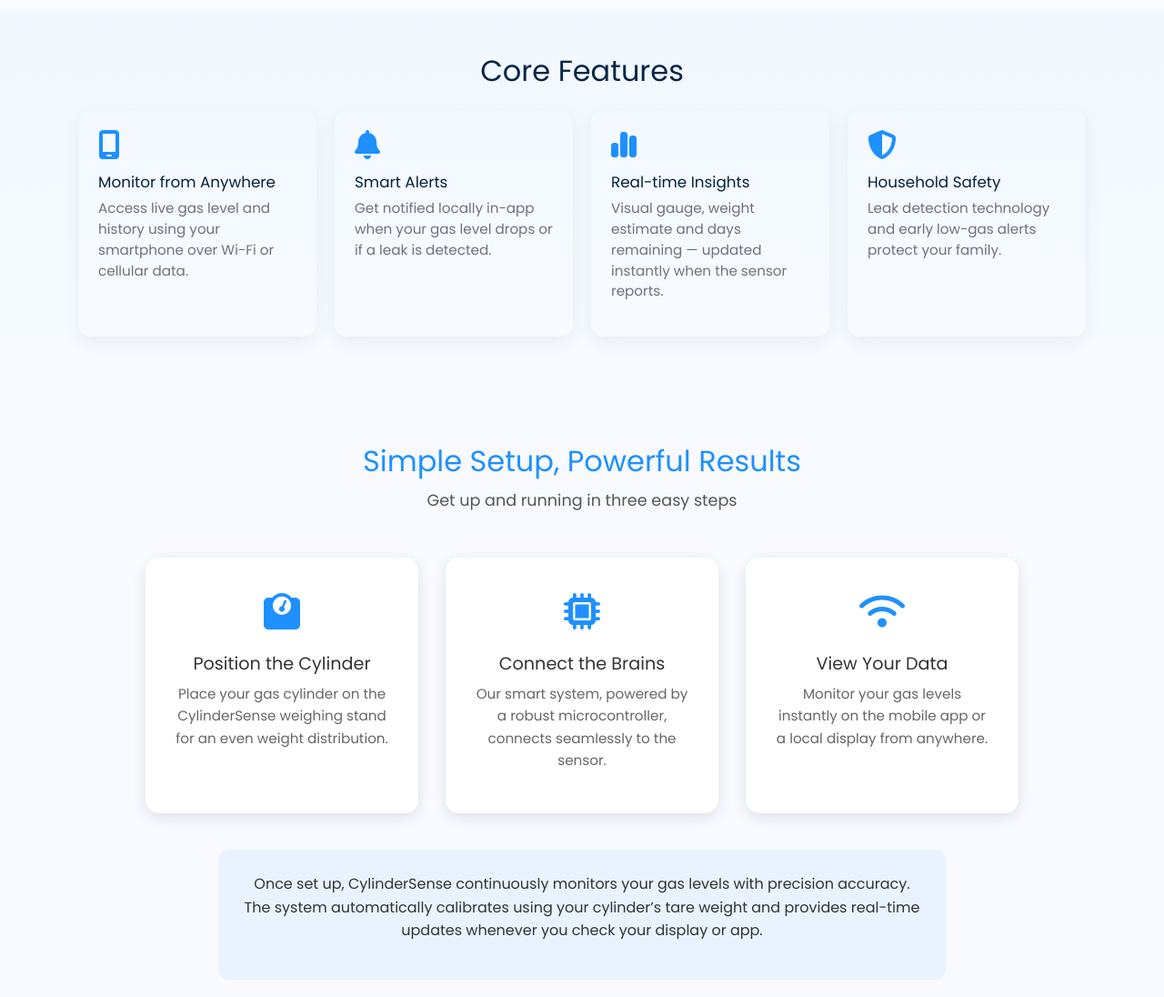
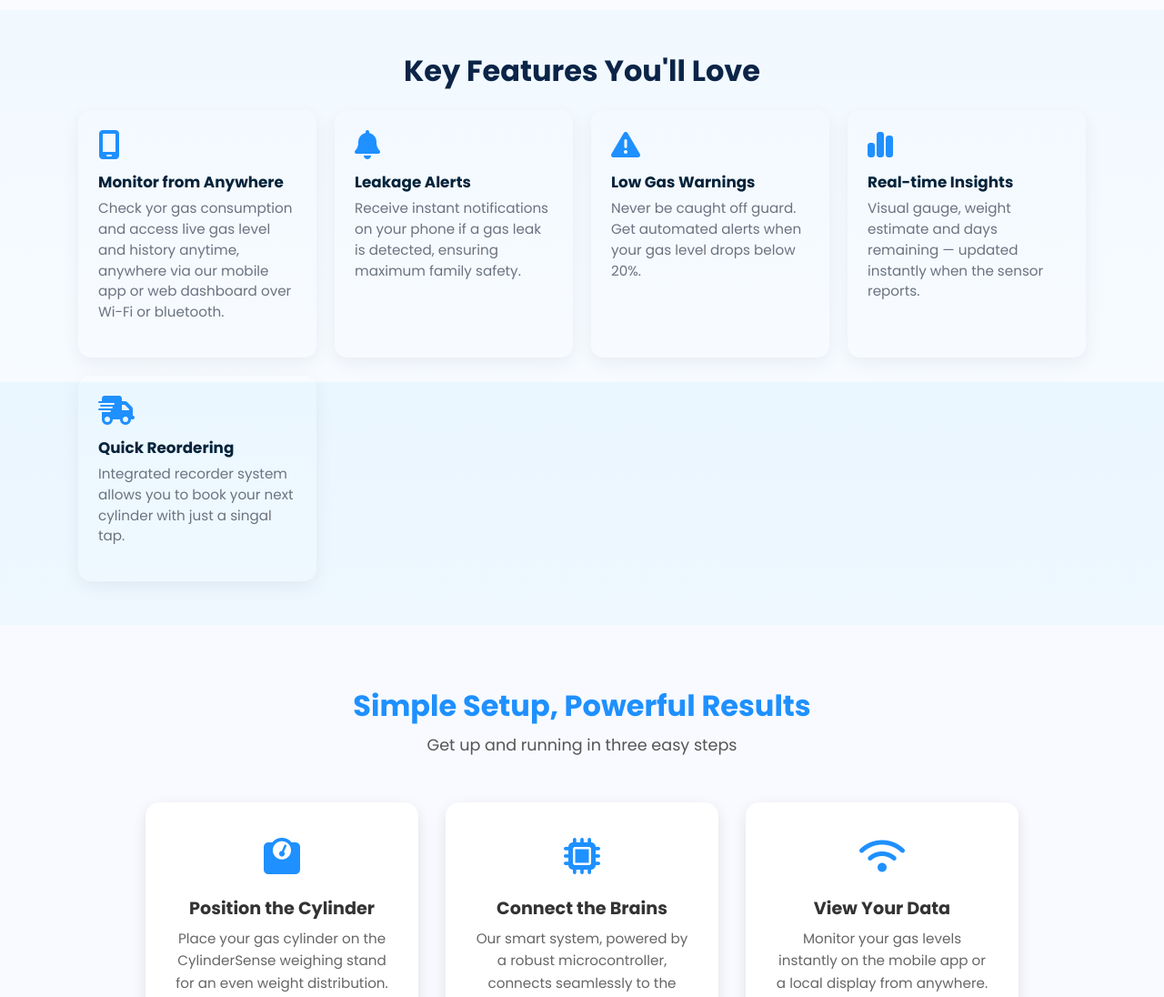
Before and after one commit to hafsa-imran25/GAS-MONITORING-SYSTEM-, a website: page index.html in a window 1280 px wide. Shown: the part 1180-2276 px from the top of the page at 91% size. Drawn offline with nearby package versions, Linux system fonts and the light colour scheme.

Commit message:
index.html
Updated navbar branding and enhanced feature descriptions.

```diff
--- a/index.html
+++ b/index.html
@@ -17,7 +17,7 @@
   <!-- NAVBAR (same across pages) -->
   <nav class="navbar navbar-expand-lg">
     <div class="container">
-      <a class="navbar-brand" href="index.html"><i class="fa-regular fa-tank-recovery"></i> Gas Monitoring System</a>
+      <a class="navbar-brand" href="index.html"><i class="fa-solid fa-microchip"></i> SmartGas System</a>
       <button class="navbar-toggler" type="button" data-bs-toggle="collapse" data-bs-target="#navMenu">
         <span class="navbar-toggler-icon"></span>
       </button>
@@ -55,13 +55,13 @@
   <div class="display-cards">
     <div class="display-card">
       <img src="images/lcd-display.png" alt="Local LCD Display" />
-      <h3>Local LCD Display</h3>
+      <h3><b>Local LCD Display</b></h3>
       <p>View real-time gas percentage and weight directly on the local device screen.</p>
     </div>
 
     <div class="display-card">
       <img src="images/mobile-view.png" alt="Mobile App View" />
-      <h3>Mobile App View</h3>
+      <h3><b>Mobile App View</b></h3>
       <p>Track gas levels remotely using the mobile application with instant updates.</p>
     </div>
   </div>
@@ -71,34 +71,39 @@
 
   <!-- FEATURES -->
   <section id="features" class="features container">
-    <h2 class="mb-4 center">Core Features</h2>
+    <h2 class="mb-4 center"><b>Key Features You'll Love</b></h2>
     <div class="feature-grid">
       <div class="feature">
         <i class="fa-solid fa-mobile-screen fa-2x" style="color:var(--primary)"></i>
-        <h5>Monitor from Anywhere</h5>
-        <p>Access live gas level and history using your smartphone over Wi-Fi or cellular data.</p>
+        <h5><b>Monitor from Anywhere</b></h5>
+        <p>Check yor gas consumption and access live gas level and history anytime, anywhere via our mobile app or web dashboard over Wi-Fi or bluetooth.</p>
       </div>
       <div class="feature">
         <i class="fa-solid fa-bell fa-2x" style="color:var(--primary)"></i>
-        <h5>Smart Alerts</h5>
-        <p>Get notified locally in-app when your gas level drops or if a leak is detected.</p>
+        <h5><b>Leakage Alerts</b></h5>
+        <p>Receive instant notifications on your phone if a gas leak is detected, ensuring maximum family safety.</p>
+      </div>
+       <div class="feature">
+        <i class="fa-solid fa-triangle-exclamation fa-2x" style="color:var(--primary)"></i>
+        <h5><b>Low Gas Warnings</b></h5>
+        <p>Never be caught off guard. Get automated alerts when your gas level drops below 20%.</p>
       </div>
       <div class="feature">
         <i class="fa-solid fa-chart-simple fa-2x" style="color:var(--primary)"></i>
-        <h5>Real-time Insights</h5>
+        <h5><b>Real-time Insights</b></h5>
         <p>Visual gauge, weight estimate and days remaining — updated instantly when the sensor reports.</p>
       </div>
       <div class="feature">
-        <i class="fa-solid fa-shield-halved fa-2x" style="color:var(--primary)"></i>
-        <h5>Household Safety</h5>
-        <p>Leak detection technology and early low-gas alerts protect your family.</p>
+        <i class="fa-solid fa-truck-fast fa-2x" style="color:var(--primary)"></i>
+        <h5><b>Quick Reordering</b></h5>
+        <p>Integrated recorder system allows you to book your next cylinder with just a singal tap.</p>
       </div>
     </div>
   </section>
 
   <!-- Simple Setup Section -->
 <section class="setup-section">
-  <h2>Simple Setup, Powerful Results</h2>
+  <h2><b>Simple Setup, Powerful Results</b></h2>
   <p class="setup-subtitle">Get up and running in three easy steps</p>
 
   <div class="setup-steps">
@@ -106,7 +111,7 @@
       <div class="setup-icon">
         <i class="fa-solid fa-weight-scale"></i>
       </div>
-      <h3>Position the Cylinder</h3>
+      <h3><b>Position the Cylinder</b></h3>
       <p>Place your gas cylinder on the CylinderSense weighing stand for an even weight distribution.</p>
     </div>
 
@@ -114,7 +119,7 @@
       <div class="setup-icon">
         <i class="fa-solid fa-microchip"></i>
       </div>
-      <h3>Connect the Brains</h3>
+      <h3><b>Connect the Brains</b></h3>
       <p>Our smart system, powered by a robust microcontroller, connects seamlessly to the sensor.</p>
     </div>
 
@@ -122,7 +127,7 @@
       <div class="setup-icon">
         <i class="fa-solid fa-wifi"></i>
       </div>
-      <h3>View Your Data</h3>
+      <h3><b>View Your Data</b></h3>
       <p>Monitor your gas levels instantly on the mobile app or a local display from anywhere.</p>
     </div>
   </div>
@@ -159,7 +164,7 @@
 
   <footer class="footer">
     <div class="container">
-      <small>© 2025 Gas Monitoring System. All rights reserved.</small>
+      <small>© 2025 SmartGas System. All rights reserved.</small>
     </div>
   </footer>
 <script>
```
